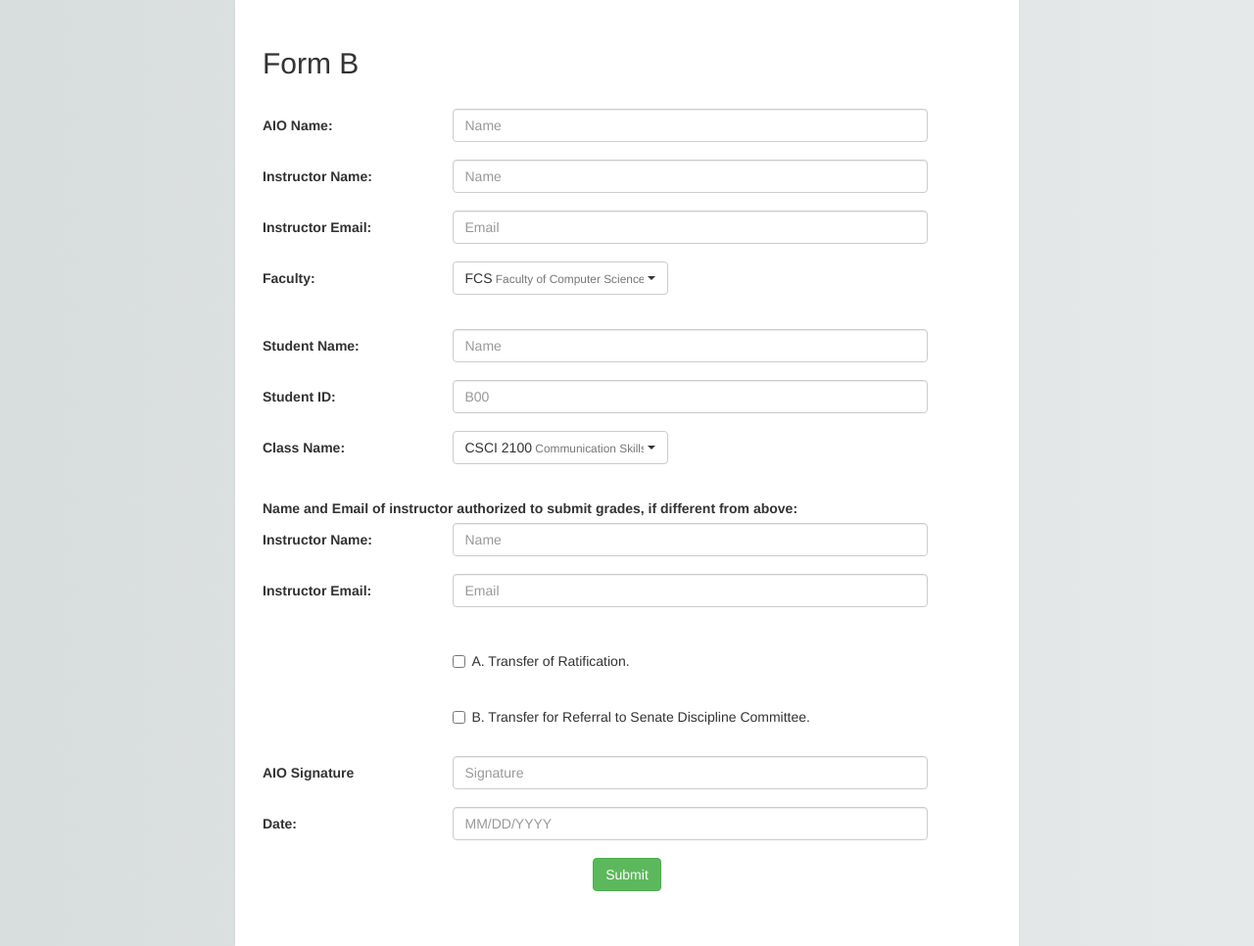
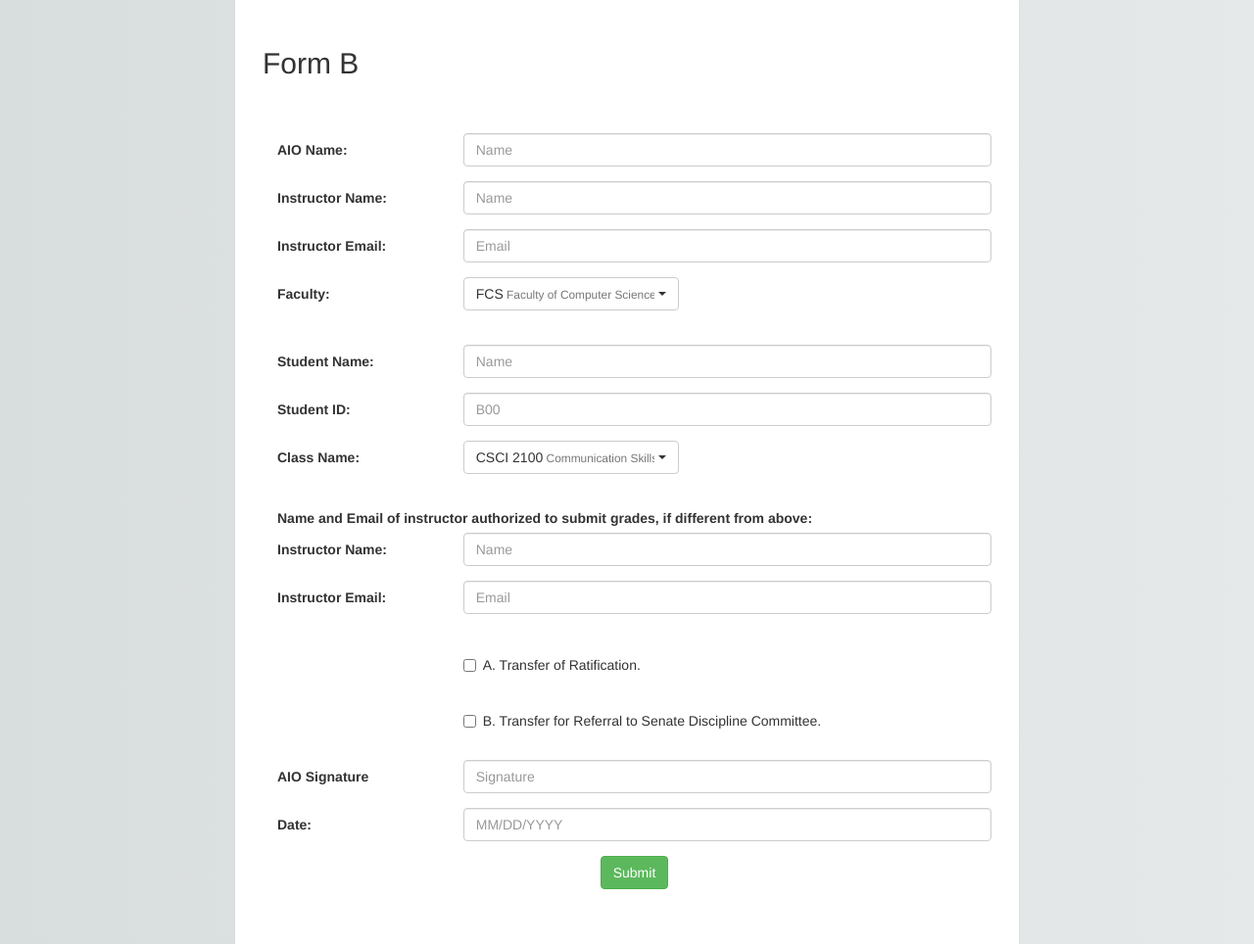
Before and after one commit to samblam/AIO, a PHP site: page /HTML/formb.html in a window 1280 px wide. Shown: the whole page at 98% size. Run offline with PHP 8.4, Linux system fonts and the light colour scheme; some libraries are stand-ins or nearby versions.

Commit message:
Consistancy updates to form b

```diff
--- a/CSS/formb.css
+++ b/CSS/formb.css
@@ -7,6 +7,11 @@ label{
     text-align:left;
 }
 
+.form-container {
+    margin-top: 25px;
+    margin-left: 15px;
+}
+
 .form-horizontal .form-group .control-label {
     text-align: left;
 }
--- a/HTML/formb.html
+++ b/HTML/formb.html
@@ -25,32 +25,33 @@
         <br>
 
         <!-- Division for general information info. -->
+        <div class="form-container">
             <form class="form-horizontal">
 
                 <div class="form-group">
                     <label for="aioName" class="col-sm-3 control-label">AIO Name:</label>
-                <div class="col-sm-8">
-                    <input type="text" class="form-control" style="margin-bottom: 3px" placeholder="Name" id="aioName" required>
+                    <div class="col-sm-9">
+                        <input type="text" class="form-control"  placeholder="Name" id="aioName" required>
                     </div>
                 </div>
 
                 <div class="form-group">
                     <label for="profName" class="col-sm-3 control-label">Instructor Name:</label>
-                <div class="col-sm-8">
-                    <input type="text" class="form-control" style="margin-bottom: 3px" placeholder="Name" id="profName" required>
+                    <div class="col-sm-9">
+                        <input type="text" class="form-control"  placeholder="Name" id="profName" required>
                     </div>
                 </div>
 
                 <div class="form-group">
                     <label for="profEmail" class="col-sm-3 control-label">Instructor Email:</label>
-                <div class="col-sm-8">
-                    <input type="text" class="form-control" style="margin-bottom: 3px" placeholder="Email" id="profEmail" required>
+                    <div class="col-sm-9">
+                        <input type="text" class="form-control"  placeholder="Email" id="profEmail" required>
                     </div>
                 </div>
 
                 <div class="form-group">
                     <label class="col-sm-3 control-label">Faculty:</label>
-                <div class="dropdown col-sm-8">
+                    <div class="dropdown col-sm-9">
                         <select class="selectpicker" id="faculty" data-show-subtext="true" data-live-search="true" required>
                             <option data-subtext="Faculty of Computer Science">FCS</option>
                         </select>
@@ -61,20 +62,20 @@
 
                 <div class="form-group">
                     <label for="studentName" class="col-sm-3 control-label">Student Name:</label>
-                <div class="col-sm-8">
-                    <input type="text" class="form-control" style="margin-bottom: 3px" placeholder="Name" id="studentName" required>
+                    <div class="col-sm-9">
+                        <input type="text" class="form-control"  placeholder="Name" id="studentName" required>
                     </div>
                 </div>
                 <div class="form-group">
                     <label for="studentNumber" class="col-sm-3 control-label">Student ID:</label>
-                <div class="col-sm-8">
-                    <input type="text" class="form-control" style="margin-bottom: 3px" placeholder="B00" id="studentNumber" required>
+                    <div class="col-sm-9">
+                        <input type="text" class="form-control"  placeholder="B00" id="studentNumber" required>
                     </div>
                 </div>
 
                 <div class="form-group">
                     <label class="col-sm-3 control-label">Class Name:</label>
-                <div class="dropdown col-sm-8">
+                    <div class="dropdown col-sm-9">
                         <select class="selectpicker" id="class-name" data-show-subtext="true" data-live-search="true" required>
                             <option data-subtext="Communication Skills: Oral and Written">CSCI 2100</option>
                                 <option data-subtext="Network Security">CSCI 4174</option>
@@ -89,15 +90,15 @@
                 <label>Name and Email of instructor authorized to submit grades, if different from above:</label>
                 <div class="form-group">
                     <label for="profName"  class="col-sm-3 control-label">Instructor Name:</label>
-                <div class="col-sm-8">
-                    <input type="text" class="form-control" style="margin-bottom: 3px" placeholder="Name" id="profName">
+                    <div class="col-sm-9">
+                        <input type="text" class="form-control"  placeholder="Name" id="profName">
                     </div>
                 </div>
 
                 <div class="form-group">
                     <label for="profEmail" class="col-sm-3 control-label">Instructor Email:</label>
-                <div class="col-sm-8">
-                    <input type="text" class="form-control" style="margin-bottom: 3px" placeholder="Email" id="profEmail">
+                    <div class="col-sm-9">
+                        <input type="text" class="form-control"  placeholder="Email" id="profEmail">
                     </div>
                 </div>
             </form>
@@ -109,7 +110,7 @@
 
                 <!-- Section A checkbox -->
                 <div class="form-group">
-                <div class="checkbox col-sm-offset-3 col-sm-8">
+                    <div class="checkbox col-sm-offset-3 col-sm-9">
                         <label>
                             <input type="checkbox" onchange="sectionA()">A. Transfer of Ratification.
                         </label>
@@ -121,47 +122,47 @@
                     <div class="section-a-content" id="section-a-content" style="display: none">
 
                         <label for="allegationDate" class="col-sm-offset-3 col-sm-5 control-label">Date of allegation by Instructor:</label>
-                    <div class="col-sm-3">
-                        <input class="form-control" placeholder="MM/DD/YYYY" style="margin-bottom: 3px" id="allegationDate" >
+                        <div class="col-sm-4">
+                            <input class="form-control" placeholder="MM/DD/YYYY"  id="allegationDate" >
                         </div>
 
                         <label for="allegationReceived" class="col-sm-offset-3 col-sm-5 control-label">Date of allegation and supporting documents received by AIO:</label>
-                    <div class="col-sm-3">
-                        <input class="form-control" placeholder="MM/DD/YYYY" style="margin-bottom: 3px" id="allegationReceived" >
+                        <div class="col-sm-4">
+                            <input class="form-control" placeholder="MM/DD/YYYY"  id="allegationReceived" >
                         </div>
 
                         <label for="allegationStudent" class="col-sm-offset-3 col-sm-5 control-label">Date AIO allegation letter sent to student:</label>
-                    <div class="col-sm-3">
-                        <input class="form-control" placeholder="MM/DD/YYYY" style="margin-bottom: 3px" id="allegationStudent" >
+                        <div class="col-sm-4">
+                            <input class="form-control" placeholder="MM/DD/YYYY"  id="allegationStudent" >
                         </div>
 
                         <label for="allegationMeeting" class="col-sm-offset-3 col-sm-5 control-label">Date of AIO Meeting with Sudent:</label>
-                    <div class="col-sm-3">
-                        <input class="form-control" placeholder="MM/DD/YYYY" style="margin-bottom: 3px" id="allegationMeeting" >
+                        <div class="col-sm-4">
+                            <input class="form-control" placeholder="MM/DD/YYYY"  id="allegationMeeting" >
                         </div>
 
                         <label class="col-sm-offset-3 col-sm-5 control-label">Did instructor attend meeting:</label>
-                    <div class="col-sm-3">
+                        <div class="col-sm-4">
                             <label class="radio-inline">
-                            <input type="radio" name="inlineRadioOptions" style="margin-bottom: 3px" id="inlineRadio1" value="option1"> Yes.
+                                <input type="radio" name="inlineRadioOptions"  id="inlineRadio1" value="option1"> Yes.
                             </label>
                             <label class="radio-inline">
-                            <input type="radio" name="inlineRadioOptions" style="margin-bottom: 3px" id="inlineRadio2" value="option2"> No.
+                                <input type="radio" name="inlineRadioOptions"  id="inlineRadio2" value="option2"> No.
                             </label>
                         </div>
 
                         <label for="organization" class="col-sm-offset-3 col-sm-5 control-label">Name and organization of advocate (enter n/a in none):</label>
-                    <div class="col-sm-3">
-                        <input type="text" class="form-control" style="margin-bottom: 3px" placeholder="Name" id="organization">
+                        <div class="col-sm-4">
+                            <input type="text" class="form-control"  placeholder="Name" id="organization">
                         </div>
 
                         <label class="col-sm-offset-3 col-sm-5 control-label">Is this a common allegation:</label>
-                    <div class="col-sm-3">
+                        <div class="col-sm-4">
                             <label class="radio-inline">
-                            <input type="radio" name="inlineRadioOptions" style="margin-bottom: 3px" id="inlineRadio1" value="option1"> Yes.
+                                <input type="radio" name="inlineRadioOptions"  id="inlineRadio1" value="option1"> Yes.
                             </label>
                             <label class="radio-inline">
-                            <input type="radio" name="inlineRadioOptions" style="margin-bottom: 3px" id="inlineRadio2" value="option2"> No.
+                                <input type="radio" name="inlineRadioOptions"  id="inlineRadio2" value="option2"> No.
                             </label>
                         </div>
                     </div>
@@ -173,7 +174,7 @@
 
                 <!-- Section B checkbox -->
                 <div class="form-group">
-                <div class="checkbox col-sm-offset-3 col-sm-8">
+                    <div class="checkbox col-sm-offset-3 col-sm-9">
                         <label>
                             <input type="checkbox" onchange="sectionB()">B. Transfer for Referral to Senate Discipline Committee.
                         </label>
@@ -185,36 +186,36 @@
                     <div class="section-b-content" id="section-b-content" style="display: none">
 
                         <label class="col-sm-offset-3 col-sm-3 control-label">Reason for referral:</label>
-                    <div class="checkbox col-sm-offset-3 col-sm-8">
+                        <div class="checkbox col-sm-offset-3 col-sm-9">
                             <label>
                                 <input type="checkbox">Student has prior offence on record and this is not a common allegation.
                             </label>
                         </div>
 
-                    <div class="checkbox col-sm-offset-3 col-sm-8">
+                        <div class="checkbox col-sm-offset-3 col-sm-9">
                             <label>
                                 <input type="checkbox">Student has failed to attend scheduled meeting(s).
                             </label>
                         </div>
 
                         <label for="reason" class="col-sm-offset-3 col-sm-1 control-label">Reason:</label>
-                    <div class="col-sm-7">
-                        <input type="text" class="form-control" style="margin-bottom: 3px" placeholder="Reason" id="reason">
+                        <div class="col-sm-8">
+                            <input type="text" class="form-control"  placeholder="Reason" id="reason">
                         </div>
 
-                    <div class="checkbox col-sm-offset-3 col-sm-8">
+                        <div class="checkbox col-sm-offset-3 col-sm-9">
                             <label>
                                 <input type="checkbox">Student did not accept assessment and/or recommended penalty.
                             </label>
                         </div>
 
-                    <div class="checkbox col-sm-offset-3 col-sm-8">
+                        <div class="checkbox col-sm-offset-3 col-sm-9">
                             <label>
                                 <input type="checkbox">Level of penalty is at issue.
                             </label>
                         </div>
 
-                    <div class="checkbox col-sm-offset-3 col-sm-8">
+                        <div class="checkbox col-sm-offset-3 col-sm-9">
                             <label>
                                 <input type="checkbox">This is a common allegationand due to prior involvement of this student. The student has accepted that the allegation is proven.
                             </label>
@@ -227,14 +228,14 @@
             <form class="form-horizontal">
                 <div class="form-group">
                     <label for="aoiSignature" class="control-label col-sm-3 ">AIO Signature</label>
-                <div class="dropdown col-sm-8">
-                    <input type="text" class="form-control" style="margin-bottom: 3px" placeholder="Signature" id="aioSignature" required>
+                    <div class="dropdown col-sm-9">
+                        <input type="text" class="form-control"  placeholder="Signature" id="aioSignature" required>
                     </div>
                 </div>
                 <div class="form-group">
                     <label for="signDate" class="col-sm-3 control-label">Date:</label>
-                <div class="date col-sm-8">
-                    <input class="form-control" placeholder="MM/DD/YYYY" style="margin-bottom: 3px" id="signDate" required>
+                    <div class="date col-sm-9">
+                        <input class="form-control" placeholder="MM/DD/YYYY"  id="signDate" required>
                     </div>
                 </div>
             </form>
@@ -243,5 +244,6 @@
             <div>
                 <button type="submit" class="btn btn-success center-block">Submit</button>
             </div>
+        </div>
     </body>
 </html>
```
Lines whose indentation alone changed are shown as unchanged.
